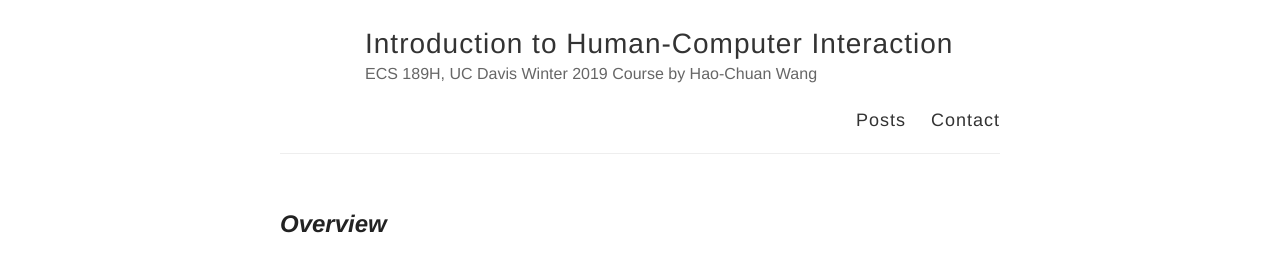
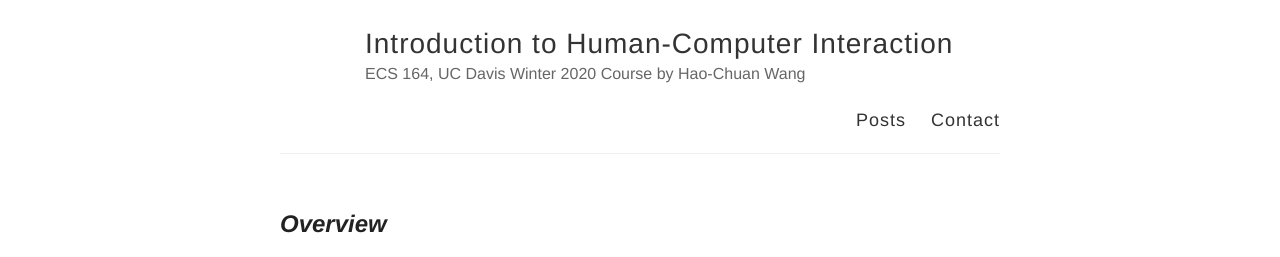
Before and after one commit to hciwang/hciwang.github.io, a Jekyll site: the page built from index.html, in a window 1280 px wide. Shown: the top 257 px of the page. Built offline with Jekyll 4.4.1, drawn with Linux system fonts in a browser that asks for light colours.

Commit message:
Update _config.yml

```diff
--- a/_config.yml
+++ b/_config.yml
@@ -6,7 +6,7 @@
 name: Introduction to Human-Computer Interaction
 
 # Short bio or description (displayed in the header)
-description: ECS 189H, UC Davis Winter 2019 Course by Hao-Chuan Wang
+description: ECS 164, UC Davis Winter 2020 Course by Hao-Chuan Wang
 # URL of your avatar or profile pic (you could use your GitHub profile pic)
 avatar:
 
```
